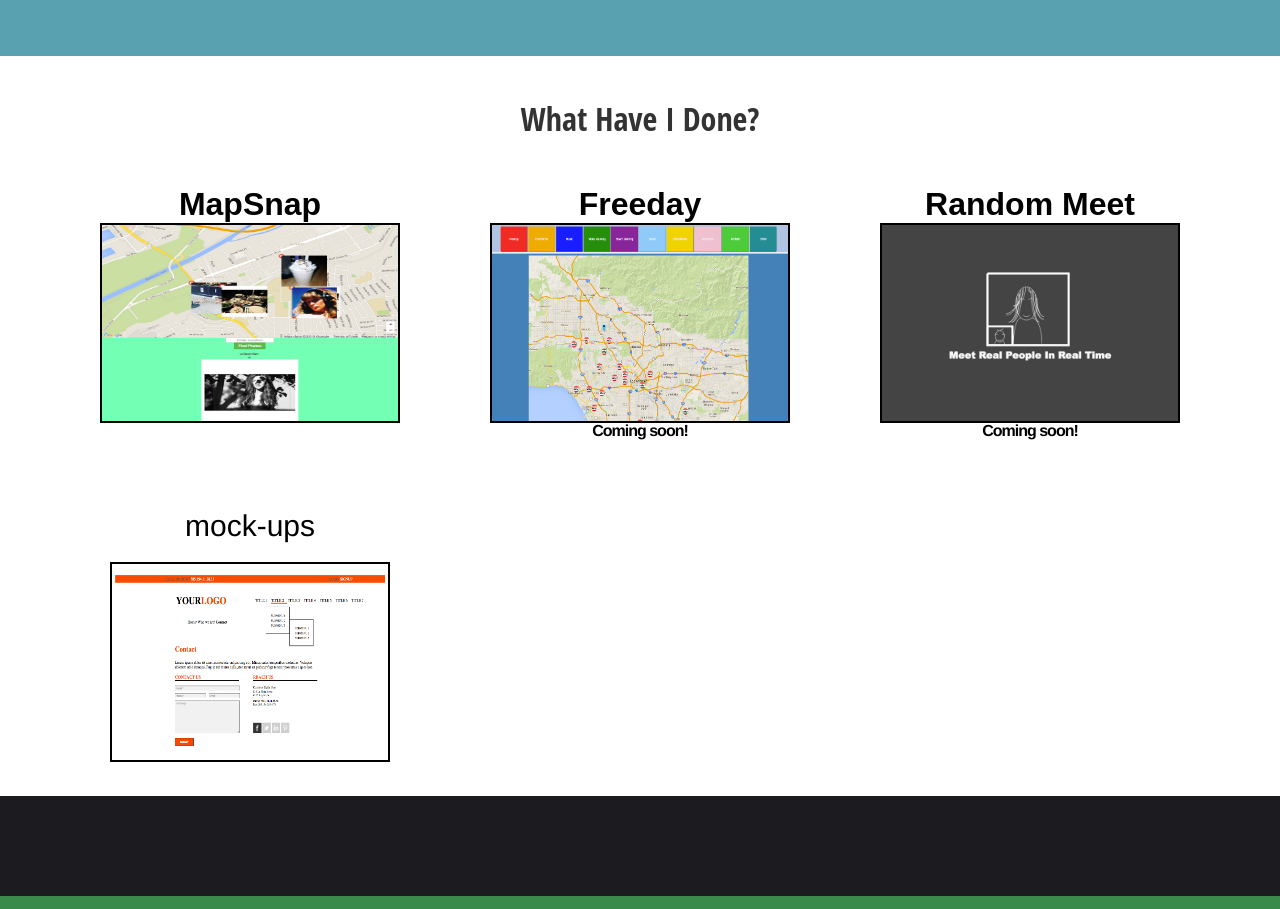
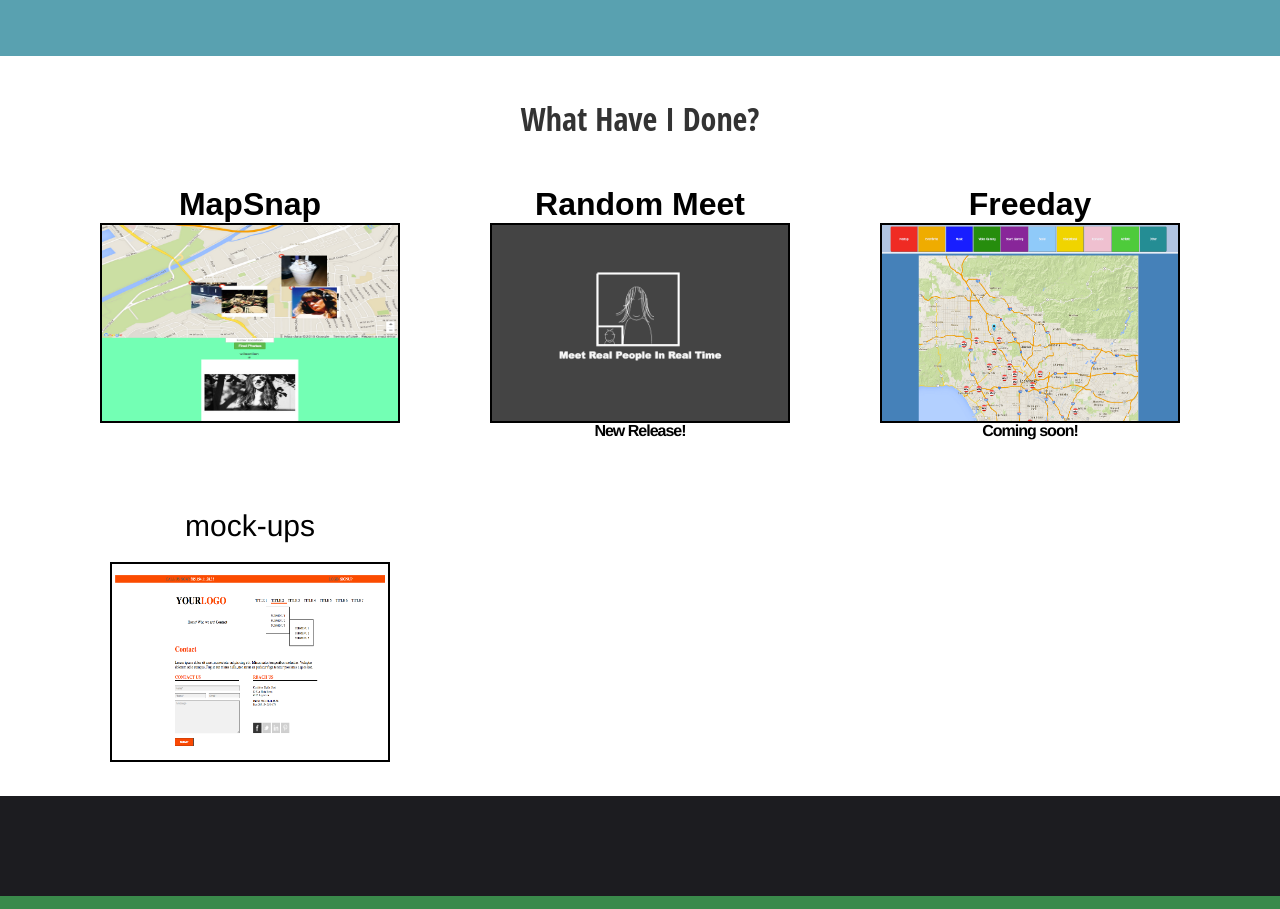
Before and after one commit to armackey/portfolio, a website: page client/index.html in a window 1280 px wide. Shown: the part 1271-2180 px from the top of the page. Drawn offline with nearby package versions, Linux system fonts and the light colour scheme.

Commit message:
switched freeday and random meet

```diff
--- a/client/main/main.html
+++ b/client/main/main.html
@@ -104,18 +104,18 @@
 
 
             <div class="col-sm-4 col-md-4 col-xs-12 text-center">
+              <p>Random Meet</p>
+               <a href="http://randommeet.herokuapp.com"><img class="img-responsive center-block" src="../images/blnk.png" alt=""></a>
+              <span><p>New Release!</p></span>
+            </div>
+
+
+            <div class="col-sm-4 col-md-4 col-xs-12 text-center">
               <p>Freeday</p>
               <a href="https://github.com/Team-Man-O-War/freeday"><img class="img-responsive center-block" src="../images/freeday.png"  alt="freeday-app"></a>
               <span><p>Coming soon!</p></span>
             </div>
 
-
-
-            <div class="col-sm-4 col-md-4 col-xs-12 text-center">
-              <p>Random Meet</p>
-               <a href="http://randommeet.herokuapp.com"><img class="img-responsive center-block" src="../images/blnk.png" alt=""></a>
-              <span><p>Coming soon!</p></span>
-            </div>
 
             <div class="col-sm-4 col-md-4 col-xs-12 text-center mock-ups">
               <h2>mock-ups</h2>
```
